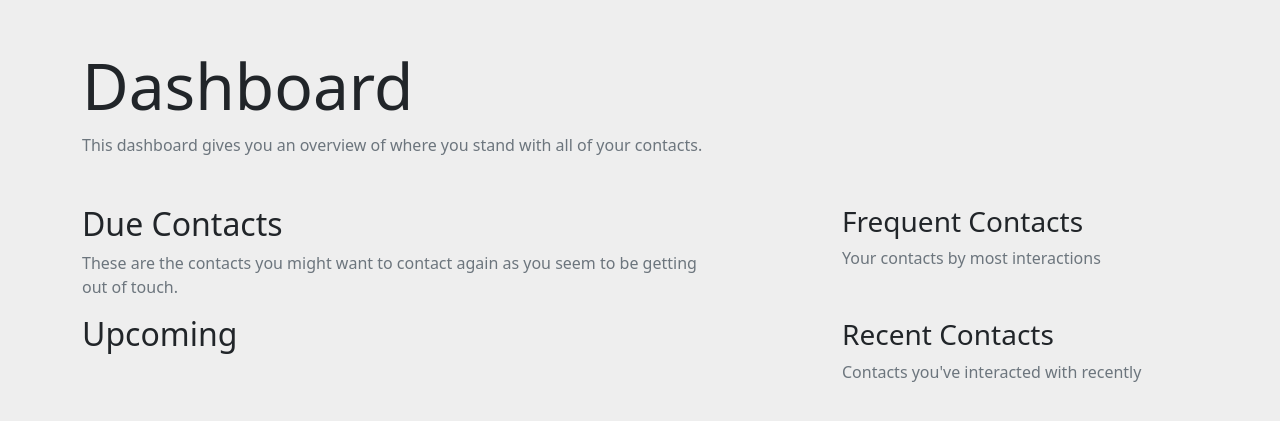
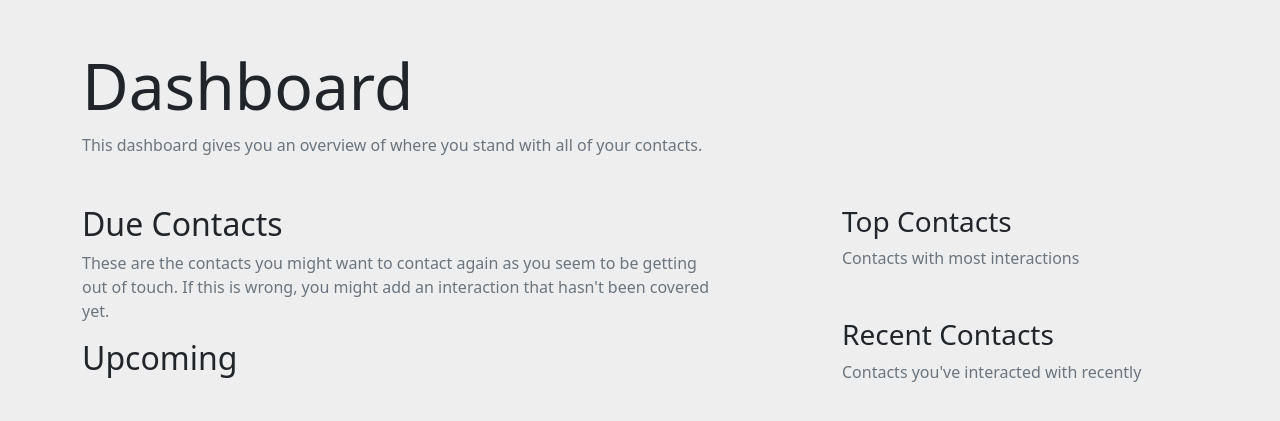
Before and after one commit to lorey/personal-crm, a Django app: page /app/ in a window 1280 px wide. Shown: the part 73-494 px from the top of the page. Run offline with Django 3.2, Linux system fonts and the light colour scheme; the visitor is signed in with stand-in values (Sample User, id 1); data that the repository does not hold is empty.

Commit message:
Replace placeholders with real top and recent contacts

```diff
--- a/networking_base/models.py
+++ b/networking_base/models.py
@@ -1,8 +1,10 @@
+import typing
 from datetime import datetime, timedelta
 from enum import Enum
 
 from django.contrib.auth.models import User
 from django.db import models
+from django.db.models import Count
 
 LAST_INTERACTION_DEFAULT = datetime.now().astimezone() - timedelta(days=365)
 
@@ -100,3 +102,36 @@ class Reminder(models.Model):
 
     due_on = models.DateField()
     skipped_at = models.DateTimeField()
+
+
+def get_recent_contacts(user, limit=5, timespan_days=14) -> typing.List[Contact]:
+    """
+    Fetch contacts recently interacted with.
+    :param user: user
+    :param limit: limit
+    :param timespan_days: definition of recent in days
+    :return: recent contacts
+    """
+    timespan_recent = datetime.now().astimezone() - timedelta(days=timespan_days)
+    contacts_recent = (
+        Contact.objects.filter(interactions__was_at__gt=timespan_recent)
+        .filter(user=user)
+        .annotate(count=Count("interactions"))
+        .order_by("-count")[:limit]
+    )
+    return list(contacts_recent)
+
+
+def get_frequent_contacts(user, limit=5) -> typing.List[Contact]:
+    """
+    Fetch contacts with frequent interactions.
+    :param user: user
+    :param limit: limit
+    :return: frequent contacts
+    """
+    contacts_frequent = (
+        Contact.objects.filter(user=user)
+        .annotate(count=Count("interactions"))
+        .order_by("-count")[:limit]
+    )
+    return list(contacts_frequent)
--- a/networking_web/templates/web/_atomic/organisms/contact-list.html
+++ b/networking_web/templates/web/_atomic/organisms/contact-list.html
@@ -1,5 +1,5 @@
 {% for contact in contacts %}
-    <div class="mb-5">
+    <div class="mb-3">
         {% include "./contact-card.html" %}
     </div>
 {% endfor %}
--- a/networking_web/templates/web/_atomic/pages/contacts-detail.html
+++ b/networking_web/templates/web/_atomic/pages/contacts-detail.html
@@ -10,7 +10,7 @@
     <p class="text-muted">These are the last interactions you had with {{ contact.name }}, including meetings, calls,
         and emails.</p>
 
-    {% include '../organisms/interaction-list.html' with interactions=contact.interactions.all show_description=True %}
+    {% include '../organisms/interaction-list.html' with interactions=interactions|slice:5 show_description=True %}
 {% endblock %}
 
 {% block content-sidebar %}
--- a/networking_web/templates/web/_atomic/pages/dashboard.html
+++ b/networking_web/templates/web/_atomic/pages/dashboard.html
@@ -7,18 +7,21 @@
 
 {% block content-main %}
     <h2>Due Contacts</h2>
-    <p class="text-secondary">These are the contacts you might want to contact again as you seem to be getting out of touch.</p>
+    <p class="text-secondary mb-3">
+        These are the contacts you might want to contact again as you seem to be getting out of touch.
+        If this is wrong, you might add an interaction that hasn't been covered yet.
+    </p>
     {% include '../organisms/contact-list.html' with contacts=contacts %}
 
     <h2>Upcoming</h2>
 {% endblock %}
 
 {% block content-sidebar %}
-    <h3>Frequent Contacts</h3>
-    <p class="text-muted">Your contacts by most interactions</p>
-    {% include '../organisms/contact-list-small.html' with contacts=contacts|slice:3 %}
+    <h3>Top Contacts</h3>
+    <p class="text-muted">Contacts with most interactions</p>
+    {% include '../organisms/contact-list-small.html' with contacts=contacts_frequent %}
 
     <h3 class="mt-5">Recent Contacts</h3>
     <p class="text-muted">Contacts you've interacted with recently</p>
-    {% include '../organisms/contact-list-small.html' with contacts=contacts|slice:3 %}
+    {% include '../organisms/contact-list-small.html' with contacts=contacts_recent %}
 {% endblock %}
--- a/networking_web/views.py
+++ b/networking_web/views.py
@@ -14,7 +14,13 @@ from django.views.generic import (
 )
 from pytz import UTC
 
-from networking_base.models import Contact, ContactStatus, Interaction
+from networking_base.models import (
+    Contact,
+    ContactStatus,
+    Interaction,
+    get_frequent_contacts,
+    get_recent_contacts,
+)
 
 CONTACT_FIELDS_DEFAULT = [
     "name",
@@ -67,6 +73,11 @@ class ContactDetailView(DetailView):
     model = Contact
     template_name = "web/_atomic/pages/contacts-detail.html"
 
+    def get_context_data(self, **kwargs):
+        context = super().get_context_data(**kwargs)
+        context["interactions"] = context["object"].interactions.order_by("-was_at")
+        return context
+
 
 class ContactUpdateView(UpdateView):
     model = Contact
@@ -116,11 +127,19 @@ def index(request):
         .all()
     )
 
+    user = request.user
+    contacts_frequent = get_frequent_contacts(user)
+    contacts_recent = get_recent_contacts(user)
+
     contacts = sorted(contacts, key=lambda c: c.get_urgency(), reverse=True)
     return render(
         request,
         "web/_atomic/pages/dashboard.html",
-        {"contacts": list(contacts)},
+        {
+            "contacts": list(contacts),
+            "contacts_frequent": contacts_frequent,
+            "contacts_recent": contacts_recent,
+        },
     )
 
 
```
